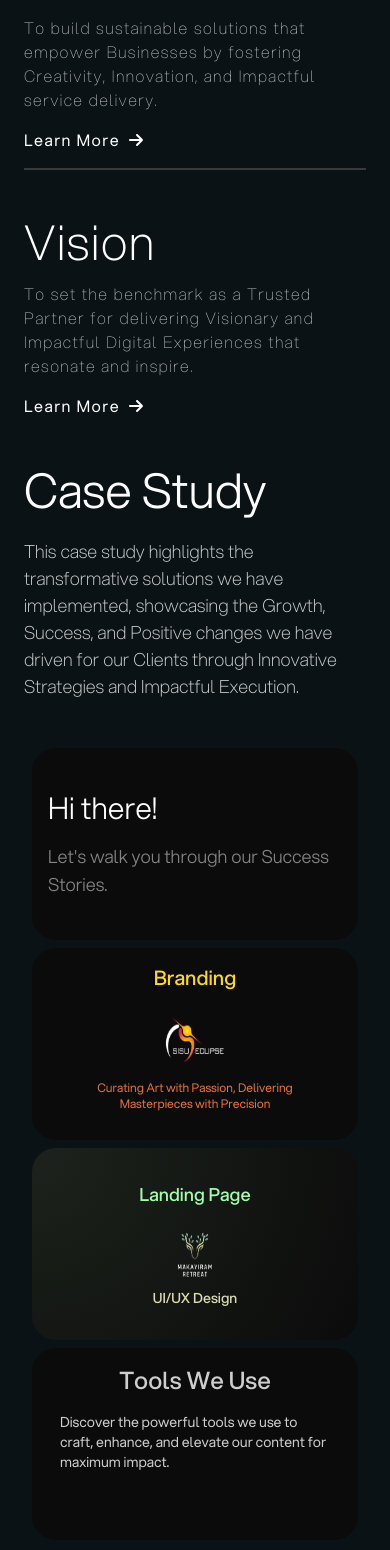
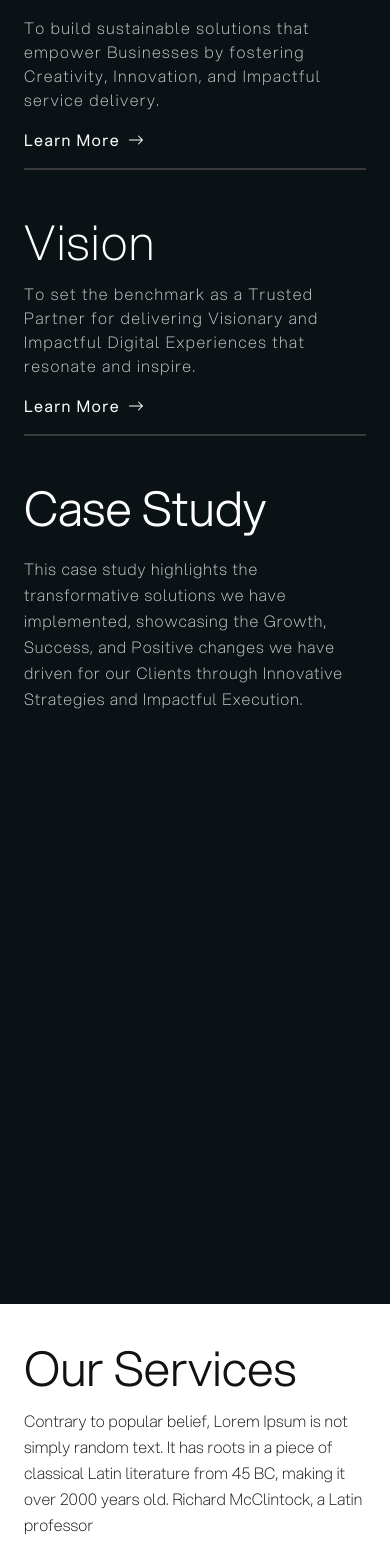
Before and after one commit to IPCSGLOBALHQKOCHI/Technologies-Website, a React (Vite) app: page / in a window 390 px wide. Shown: the part 920-2470 px from the top of the page. Built offline with nearby package versions, Linux system fonts and the light colour scheme; a web font is replaced by a local one.

Commit message:
mobile view upto services completed

```diff
--- a/src/Components/CaseStudy/CaseStudySection.jsx
+++ b/src/Components/CaseStudy/CaseStudySection.jsx
@@ -19,7 +19,7 @@
       className="min-h-screen py-6 lg:py-20 px-6 lg:px-20 text-[#0F191E]"
     >
       <div className="mb-10 flex flex-col lg:flex-row items-start lg:items-center justify-between">
-        <div className="leading-none hidden lg:block ">
+        <div className="leading-none hidden md:block ">
           <h2 className="text-[50px] md:text-[130px] font-200 text-[#FFFFFFCC]">
             Case
           </h2>
@@ -27,70 +27,70 @@
             Study
           </h2>
         </div>
-          <div className="block lg:hidden">
+          <div className="block md:hidden">
             <h2 className="text-[#FFFFFF] text-5xl font-300 mb-4">Case Study</h2>
           </div>
-        <p className="mt-2 lg:mt-0 lg:ml-6 font-200 md:font-300 text-lg md:text-xl max-w-xl text-[#FFFFFFCC] md:tracking-[0.56px] leading-normal">
+        <p className="mt-2 lg:mt-0 lg:ml-6 font-200 md:font-300 text-base sm:text-lg md:text-xl max-w-xl text-[#FFFFFFCC] tracking-[1px] md:tracking-[0.56px] leading-relaxed">
           This case study highlights the transformative solutions we have
           implemented, showcasing the Growth, Success, and Positive changes we
           have driven for our Clients through Innovative Strategies and
           Impactful Execution.
         </p>
       </div>
-      <div className="grid grid-cols-1 sm:grid-cols-2 md:grid-cols-3 lg:grid-cols-4 xl:grid-cols-5 gap-2 p-2 sm:p-4 md:p-6">
+      <div className="md:grid grid-cols-1 md:grid-cols-3 lg:grid-cols-4 xl:grid-cols-5 gap-2 p-2 md:p-6 hidden">
   {/* First Row */}
-        <div className="col-span-1 sm:col-span-2 bg-[#0B0B0B] p-4 sm:p-6 rounded-3xl flex flex-col justify-center h-48 sm:h-64 hover:shadow-[0px_0px_20px_5px_rgba(0,169,255,0.3)]">
-          <h2 className="text-3xl sm:text-5xl text-[#FFFFFF] font-300">
+  <div className="col-span-1 md:col-span-2 bg-[#0B0B0B] p-4 md:p-6 rounded-3xl flex flex-col justify-center h-48 md:h-64 hover:shadow-[0px_0px_20px_5px_rgba(0,169,255,0.3)]">
+    <h2 className="text-3xl md:text-5xl text-[#FFFFFF] font-300">
       Hi there!
     </h2>
-          <p className="text-[#FFFFFF] text-opacity-50 font-300 text-lg sm:text-2xl mt-4 sm:mt-8">
+    <p className="text-[#FFFFFF] text-opacity-50 font-300 text-lg md:text-2xl mt-4 md:mt-8">
       Let's walk you through our Success Stories.
     </p>
   </div>
 
   {/* Second Row */}
-        <div className="p-4 sm:p-6 rounded-3xl flex flex-col h-48 sm:h-64 bg-[#0B0B0B] hover:shadow-[0px_0px_20px_5px_rgba(0,169,255,0.3)]">
-          <h2 className="text-xl sm:text-2xl font-500 text-[#FDDA21] text-center">
+  <div className="p-4 md:p-6 rounded-3xl flex flex-col h-48 md:h-64 bg-[#0B0B0B] hover:shadow-[0px_0px_20px_5px_rgba(0,169,255,0.3)]">
+    <h2 className="text-xl md:text-2xl font-500 text-[#FDDA21] text-center">
       Branding
     </h2>
     <img
       src={sisuLogo}
       alt="sisu logo"
-            className="w-16 h-16 sm:w-24 sm:h-24 mx-auto mt-4"
+      className="w-16 h-16 md:w-24 md:h-24 mx-auto mt-4"
     />
-          <p className="text-xs sm:text-sm text-[#EB7231] font-400 px-3 text-center mt-2">
+    <p className="text-xs md:text-sm text-[#EB7231] font-400 px-3 text-center mt-2">
       Curating Art with Passion, Delivering Masterpieces with Precision
     </p>
   </div>
 
   {/* Third Row */}
-        <div className="h-48 sm:h-64 p-4 sm:p-6 bg-[#0B0B0B] bg-[radial-gradient(circle_at_0%_top,rgba(41,51,39,0.6)_0%,transparent_100%)] hover:shadow-[0px_0px_20px_5px_rgba(0,169,255,0.3)] rounded-3xl flex flex-col justify-center">
-          <h2 className="text-lg sm:text-xl font-500 text-[#A1FFAC] text-center">
+  <div className="h-48 md:h-64 p-4 md:p-6 bg-[#0B0B0B] bg-[radial-gradient(circle_at_0%_top,rgba(41,51,39,0.6)_0%,transparent_100%)] hover:shadow-[0px_0px_20px_5px_rgba(0,169,255,0.3)] rounded-3xl flex flex-col justify-center">
+    <h2 className="text-lg md:text-xl font-500 text-[#A1FFAC] text-center">
       Landing Page
     </h2>
     <img
       src={makayiramLogo}
       alt="makayiram logo"
-            className="w-16 h-16 sm:w-24 sm:h-24 mx-auto mt-4"
+      className="w-16 h-16 md:w-24 md:h-24 mx-auto mt-4"
     />
-          <p className="text-[#DEDCB2] text-center font-500 text-sm sm:text-base">
+    <p className="text-[#DEDCB2] text-center font-500 text-sm md:text-base">
       UI/UX Design
     </p>
   </div>
 
   {/* Fourth Row */}
-        <div className="bg-[#0B0B0B] p-4 rounded-3xl h-48 sm:h-64 hover:shadow-[0px_0px_20px_5px_rgba(0,169,255,0.3)]">
-          <h2 className="text-2xl sm:text-3xl text-center font-500 text-[#FFFFFFCC]">
+  <div className="bg-[#0B0B0B] p-4 rounded-3xl h-48 md:h-64 hover:shadow-[0px_0px_20px_5px_rgba(0,169,255,0.3)]">
+    <h2 className="text-2xl md:text-3xl text-center font-500 text-[#FFFFFFCC]">
       Tools We Use
     </h2>
-          <p className="font-400 text-sm sm:text-base text-[#FFFFFFCC] pt-4 sm:pt-6 px-3">
+    <p className="font-400 text-sm md:text-base text-[#FFFFFFCC] pt-4 md:pt-6 px-3">
       Discover the powerful tools we use to craft, enhance, and elevate
       our content for maximum impact.
     </p>
   </div>
 
   {/* Fifth Row */}
-        <div className="rounded-3xl h-40 sm:h-60 p-1 flex items-center justify-center">
+  <div className="rounded-3xl h-40 md:h-60 p-1 flex items-center justify-center">
     <img
       src={image1}
       alt="bentoimage"
@@ -99,45 +99,45 @@
   </div>
 
   {/* Sixth Row */}
-        <div className="bg-[#0B0B0B] col-span-1 sm:col-span-2 mr-0 sm:mr-[2%] p-4 sm:p-6 pt-2 rounded-3xl flex flex-col space-x-4 h-40 sm:h-60 hover:shadow-[0px_0px_20px_5px_rgba(0,169,255,0.3)]">
+  <div className="bg-[#0B0B0B] col-span-1 md:col-span-2 mr-0 md:mr-[2%] p-4 md:p-6 pt-2 rounded-3xl flex flex-col space-x-4 h-40 md:h-60 hover:shadow-[0px_0px_20px_5px_rgba(0,169,255,0.3)]">
     <div className="flex justify-between w-full">
       <div className="max-w-[50%]">
-              <p className="text-[#9999FF] text-[10px] sm:text-[12px]">
+        <p className="text-[#9999FF] text-[10px] md:text-[12px]">
           Before (Feb 2024)
         </p>
-              <p className="text-[#FFFFFF] text-[8px] sm:text-[10px]">
+        <p className="text-[#FFFFFF] text-[8px] md:text-[10px]">
           Zero Organic reach, no Google Ranking!
         </p>
       </div>
       <div className="max-w-[50%] text-left">
-              <p className="text-[#B659FF] text-[10px] sm:text-[12px]">
+        <p className="text-[#B659FF] text-[10px] md:text-[12px]">
           After (Nov 2024)
         </p>
-              <p className="text-[#FFFFFF] text-[8px] sm:text-[10px]">
+        <p className="text-[#FFFFFF] text-[8px] md:text-[10px]">
           In 8 months, Organic reach multiplied and keyword rankings to
           the Top 10.
         </p>
       </div>
     </div>
-          <div className="flex items-center justify-center space-x-2 sm:space-x-4 mt-4">
+    <div className="flex items-center justify-center space-x-2 md:space-x-4 mt-4">
       <img
         src={lowGraph}
         alt="Low Graph"
-              className="w-12 sm:w-20 h-auto object-contain"
+        className="w-12 md:w-20 h-auto object-contain"
       />
-            <div className="border border-[#B659FF] rounded-full px-4 sm:px-6 py-1 sm:py-2 flex items-center justify-center">
-              <h2 className="text-[#FFFFFF] font-medium text-xs sm:text-sm">
+      <div className="border border-[#B659FF] rounded-full px-4 md:px-6 py-1 md:py-2 flex items-center justify-center">
+        <h2 className="text-[#FFFFFF] font-medium text-xs md:text-sm">
           MAKAYIRAM
         </h2>
       </div>
       <img
         src={highGraph}
         alt="High Graph"
-              className="w-12 sm:w-20 h-auto object-contain"
+        className="w-12 md:w-20 h-auto object-contain"
       />
     </div>
-          <div className="flex justify-between text-[8px] sm:text-[10px] text-start mt-1">
-            <div className=" hidden xl:block">
+    <div className="flex justify-between text-[8px] md:text-[10px] text-start mt-1">
+      <div className="hidden xl:block">
         <p className="text-[#FFFFFF]">
           Total Clicks: <span className="text-[#9999FF]">52</span>
         </p>
@@ -145,7 +145,7 @@
           Impressions: <span className="text-[#9999FF]">801</span>
         </p>
       </div>
-            <div className=" hidden xl:block">
+      <div className="hidden xl:block">
         <p className="text-[#FFFFFF]">
           Total Clicks: <span className="text-[#B659FF]">526</span>
         </p>
@@ -157,68 +157,68 @@
   </div>
 
   {/* Seventh Row */}
-        <div className="bg-[#0B0B0B] col-span-1 -ml-0 sm:-ml-[2%] p-4 sm:p-6 pt-6 sm:pt-10 rounded-3xl flex flex-col h-40 sm:h-60 hover:shadow-[0px_0px_20px_5px_rgba(0,169,255,0.3)]">
-          <h2 className="text-lg sm:text-xl font-400 text-[#FFF]">
+  <div className="bg-[#0B0B0B] col-span-1 -ml-0 md:-ml-[2%] p-4 md:p-6 pt-6 md:pt-10 rounded-3xl flex flex-col h-40 md:h-60 hover:shadow-[0px_0px_20px_5px_rgba(0,169,255,0.3)]">
+    <h2 className="text-lg md:text-xl font-400 text-[#FFF]">
       Client:{" "}
-            <span className="text-lg sm:text-xl text-[#FFFFFF] font-500">
+      <span className="text-lg md:text-xl text-[#FFFFFF] font-500">
         MAKAYIRAM
       </span>
     </h2>
-          <p className="text-lg sm:text-xl font-400 text-[#FFFFFF] pt-2 text-opacity-50">
+    <p className="text-lg md:text-xl font-400 text-[#FFFFFF] pt-2 text-opacity-50">
       From zero organic reach to Top 10 Google rankings in just 8 months!
     </p>
   </div>
 
   {/* Eighth Row */}
-        <div className="flex flex-col h-40 sm:h-52 space-y-2 sm:space-y-4">
-          <div className="flex flex-row space-x-2 sm:space-x-4 px-4 sm:px-6 pt-4 sm:pt-8 justify-center">
-            <div className="bg-[#000000] text-[#FFFFFFFF] text-xl sm:text-2xl font-700 w-8 h-8 sm:w-12 sm:h-12 rounded-xl flex items-center justify-center border-[#00005B] border shadow-[0_0_1px_#9999FF,inset_0_0_1px_#9999FF,0_0_2px_#00005B,0_0_5px_#00005B,0_0_15px_#9999FF]">
+  <div className="flex flex-col h-40 md:h-52 space-y-2 md:space-y-4">
+    <div className="flex flex-row space-x-2 md:space-x-4 px-4 md:px-6 pt-4 md:pt-8 justify-center">
+      <div className="bg-[#000000] text-[#FFFFFFFF] text-xl md:text-2xl font-700 w-8 h-8 md:w-12 md:h-12 rounded-xl flex items-center justify-center border-[#00005B] border shadow-[0_0_1px_#9999FF,inset_0_0_1px_#9999FF,0_0_2px_#00005B,0_0_5px_#00005B,0_0_15px_#9999FF]">
         Pr
       </div>
-            <div className="bg-[#000000] text-[#FFFFFFFF] text-xl sm:text-2xl font-700 w-8 h-8 sm:w-12 sm:h-12 rounded-xl flex items-center justify-center border-[#022957] border shadow-[0_0_1px_#00A9FF,inset_0_0_1px_#00A9FF,0_0_3px_#022957,0_0_6px_#022957,0_0_15px_#00A9FF]">
+      <div className="bg-[#000000] text-[#FFFFFFFF] text-xl md:text-2xl font-700 w-8 h-8 md:w-12 md:h-12 rounded-xl flex items-center justify-center border-[#022957] border shadow-[0_0_1px_#00A9FF,inset_0_0_1px_#00A9FF,0_0_3px_#022957,0_0_6px_#022957,0_0_15px_#00A9FF]">
         Ps
       </div>
-            <div className="bg-[#000000] text-[#FFFFFFFF] text-xl sm:text-2xl font-700 w-8 h-8 sm:w-12 sm:h-12 rounded-xl flex items-center justify-center border-[#390000] border shadow-[0_0_1px_#FF9A00,inset_0_0_1px_#FF9A00,0_0_3px_#390000,0_0_6px_#390000,0_0_15px_#FF9A00]">
+      <div className="bg-[#000000] text-[#FFFFFFFF] text-xl md:text-2xl font-700 w-8 h-8 md:w-12 md:h-12 rounded-xl flex items-center justify-center border-[#390000] border shadow-[0_0_1px_#FF9A00,inset_0_0_1px_#FF9A00,0_0_3px_#390000,0_0_6px_#390000,0_0_15px_#FF9A00]">
         Ai
       </div>
     </div>
-          <div className="flex flex-row space-x-2 sm:space-x-4 px-4 sm:px-6 pt-2 sm:pt-6">
-            <div className="w-8 h-8 sm:w-12 sm:h-12 bg-[#000000] text-[#FFFFFFFF] rounded-xl flex items-center justify-center border-[#fa3c3c] border shadow-[0_0_2px_#00CF7F,inset_0_0_2px_#00CF7F,0_0_4px_#FF0000,0_0_8px_#FF0000,0_0_15px_#00CF7F]">
+    <div className="flex flex-row space-x-2 md:space-x-4 px-4 md:px-6 pt-2 md:pt-6">
+      <div className="w-8 h-8 md:w-12 md:h-12 bg-[#000000] text-[#FFFFFFFF] rounded-xl flex items-center justify-center border-[#fa3c3c] border shadow-[0_0_2px_#00CF7F,inset_0_0_2px_#00CF7F,0_0_4px_#FF0000,0_0_8px_#FF0000,0_0_15px_#00CF7F]">
         <img
           src={figmaLogo}
           alt="figma"
-                className="w-5 h-5 sm:w-7 sm:h-7"
+          className="w-5 h-5 md:w-7 md:h-7"
         />
       </div>
-            <div className="w-8 h-8 sm:w-12 sm:h-12 bg-[#000000] rounded-xl flex items-center justify-center border-[#F6FF00] border shadow-[0_0_2px_#555803,inset_0_0_2px_#555803,0_0_4px_#F6FF00,0_0_8px_#F6FF00,0_0_15px_#555803]">
-              <img src={jsLogo} alt="js" className="w-5 h-5 sm:w-7 sm:h-7" />
+      <div className="w-8 h-8 md:w-12 md:h-12 bg-[#000000] rounded-xl flex items-center justify-center border-[#F6FF00] border shadow-[0_0_2px_#555803,inset_0_0_2px_#555803,0_0_4px_#F6FF00,0_0_8px_#F6FF00,0_0_15px_#555803]">
+        <img src={jsLogo} alt="js" className="w-5 h-5 md:w-7 md:h-7" />
       </div>
-            <div className="w-8 h-8 sm:w-12 sm:h-12 bg-[#000000] rounded-xl flex items-center justify-center border-[#57C4DD] border shadow-[0_0_2px_#034155,inset_0_0_2px_#034155,0_0_4px_#57C4DD,0_0_8px_#57C4DD,0_0_15px_#034155]">
+      <div className="w-8 h-8 md:w-12 md:h-12 bg-[#000000] rounded-xl flex items-center justify-center border-[#57C4DD] border shadow-[0_0_2px_#034155,inset_0_0_2px_#034155,0_0_4px_#57C4DD,0_0_8px_#57C4DD,0_0_15px_#034155]">
         <img
           src={reactLogo}
           alt="react"
-                className="w-5 h-5 sm:w-7 sm:h-7"
+          className="w-5 h-5 md:w-7 md:h-7"
         />
       </div>
     </div>
   </div>
 
   {/* Ninth Row */}
-        <div className="col-span-1 sm:col-span-2 bg-[#0B0B0B] p-4 sm:p-6 rounded-3xl h-48 sm:h-60 hover:shadow-[0px_0px_20px_5px_rgba(0,169,255,0.3)]">
-          <div className="border-[1px] border-[#B659FF] rounded-full text-center justify-center mx-4 sm:mx-8">
-            <h2 className="text-2xl sm:text-3xl font-200 text-center py-2 sm:py-3 text-[#FFFFFF]">
+  <div className="col-span-1 md:col-span-2 bg-[#0B0B0B] p-4 md:p-6 rounded-3xl h-48 md:h-60 hover:shadow-[0px_0px_20px_5px_rgba(0,169,255,0.3)]">
+    <div className="border-[1px] border-[#B659FF] rounded-full text-center justify-center mx-4 md:mx-8">
+      <h2 className="text-2xl md:text-3xl font-200 text-center py-2 md:py-3 text-[#FFFFFF]">
         16-Year Legacy
       </h2>
     </div>
-          <p className="text-lg sm:text-2xl text-center pt-4 sm:pt-6 text-[#FFFFFFB2]">
+    <p className="text-lg md:text-2xl text-center pt-4 md:pt-6 text-[#FFFFFFB2]">
       We’re part of a 16-Year Legacy and that’s our Strength.
     </p>
   </div>
 
   {/* Tenth Row */}
-        <div className="bg-[#0B0B0B] col-span-1 -mr-0 sm:-mr-[25%] text-white p-2 sm:p-4 rounded-3xl flex flex-col hover:shadow-[0px_0px_20px_5px_rgba(0,169,255,0.3)]">
+  <div className="bg-[#0B0B0B] col-span-1 -mr-0 md:-mr-[25%] text-white p-2 md:p-4 rounded-3xl flex flex-col hover:shadow-[0px_0px_20px_5px_rgba(0,169,255,0.3)]">
     <h2
-            className="text-3xl sm:text-5xl font-600 text-start"
+      className="text-3xl md:text-5xl font-600 text-start"
       style={{
         background: "linear-gradient(90deg, #58A2FD 0%, #063C80 100%)",
         WebkitBackgroundClip: "text",
@@ -235,13 +235,13 @@
   </div>
 
   {/* Eleventh Row */}
-        <div className="bg-[#0B0B0B] col-span-1 ml-0 sm:ml-[25%] p-4 sm:p-6 rounded-3xl flex flex-col justify-center hover:shadow-[0px_0px_20px_5px_rgba(0,169,255,0.3)]">
+  <div className="bg-[#0B0B0B] col-span-1 ml-0 md:ml-[25%] p-4 md:p-6 rounded-3xl flex flex-col justify-center hover:shadow-[0px_0px_20px_5px_rgba(0,169,255,0.3)]">
     <img src={globalLogo} alt="global logo" className="w-full h-auto" />
   </div>
 
   {/* Twelfth Row */}
   <div className="rounded-3xl flex flex-col justify-center ">
-          <img src={image2} alt="image 2" className="w-full  h-40 sm:h-60" />
+    <img src={image2} alt="image 2" className="w-full h-40 md:h-60" />
   </div>
 </div>
     </section>
--- a/src/Components/Header.jsx
+++ b/src/Components/Header.jsx
@@ -157,7 +157,7 @@
                         {category.subItems.map((service, i) => (
                           <li
                             key={i}
-                            className="text-[#FFFFFFCC] font-100 text-lg tracking-normal relative hover:no-underline"
+                            className="text-[#FFFFFFCC] font-100 text-lg tracking-wide relative hover:no-underline"
                           >
                             <span className="relative inline-block before:content-[''] before:absolute before:left-0 before:bottom-0 before:w-0 before:h-[1px] before:bg-white before:transition-all before:duration-300 hover:before:w-full">
                               <a href={service.link}>{service.name}</a>
@@ -252,7 +252,7 @@
                 </li>
                 <li>
                   <a href="/social-branding" className="block py-1">
-                    Digital Marketing
+                    Social Branding
                   </a>
                 </li>
                 <li>
--- a/src/Components/Mission.jsx
+++ b/src/Components/Mission.jsx
@@ -1,5 +1,5 @@
 import React, { forwardRef, useEffect } from "react";
-import { FaArrowRight } from "react-icons/fa6";
+import { BsArrowRight } from "react-icons/bs";
 import AOS from "aos";
 import "aos/dist/aos.css";
 
@@ -33,16 +33,16 @@
         <h1 className="text-5xl sm:text-6xl md:text-7xl font-200 leading-none mb-5">
           Mission
         </h1>
-        <p className="max-w-xl leading-normal font-100 text-base sm:text-lg text-left text-[#FFFFFFCC]">
+        <p className="max-w-xl leading-normal font-200 text-base sm:text-lg text-left text-[#FFFFFFCC]">
           To build sustainable solutions that empower Businesses by fostering
           Creativity, Innovation, and Impactful service delivery.
         </p>
         <a
-          href="/your-link"
+          href="#"
           className="flex items-center space-x-2 text-[#FFFFFF] mt-4"
         >
           <span>Learn More</span>
-          <FaArrowRight className="w-4 h-4" />
+          <BsArrowRight className="w-4 h-4" />
         </a>
         <div className="border-b-[2px] border-[#3A3A3A] mx-0 sm:mx-6 mt-4"></div>
       </div>
--- a/src/Components/Vision.jsx
+++ b/src/Components/Vision.jsx
@@ -1,5 +1,5 @@
 import React, { forwardRef, useEffect } from "react";
-import { FaArrowRight } from "react-icons/fa6";
+import { BsArrowRight } from "react-icons/bs";
 import AOS from "aos";
 import "aos/dist/aos.css";
 
@@ -21,7 +21,7 @@
         <p
           data-aos="fade-up"
           data-aos-delay="500"
-          className="max-w-2xl leading-relaxed font-300 text-xl text-left text-[#FFFFFFCC] tracking-wide"
+          className="max-w-2xl leading-relaxed ml-10 font-300 text-xl text-left text-[#FFFFFFCC] tracking-wide"
         >
           To set the benchmark as a Trusted Partner for delivering Visionary and
           Impactful Digital Experiences that resonate and inspire.
@@ -33,7 +33,7 @@
         <h1 className="text-5xl sm:text-6xl md:text-7xl font-200 leading-none mb-4">
           Vision
         </h1>
-        <p className="max-w-xl leading-normal font-100 text-base sm:text-lg text-left text-[#FFFFFFCC]">
+        <p className="max-w-xl leading-normal font-200 text-base sm:text-lg text-left text-[#FFFFFFCC]">
           To set the benchmark as a Trusted Partner for delivering Visionary and
           Impactful Digital Experiences that resonate and inspire.
         </p>
@@ -42,8 +42,9 @@
           className="flex items-center space-x-2 text-[#FFFFFF] mt-4"
         >
           <span>Learn More</span>
-          <FaArrowRight className="w-4 h-4" />
+          <BsArrowRight className="w-4 h-4" />
         </a>
+        <div className="border-b-[2px] border-[#3A3A3A] mx-0 sm:mx-6 mt-4"></div>
       </div>
     </div>
   );
--- a/src/Pages/Home.jsx
+++ b/src/Pages/Home.jsx
@@ -18,7 +18,7 @@
   // Update isMobile state on window resize
   useEffect(() => {
     const handleResize = () => {
-      setIsMobile(window.innerWidth <= 768);
+      setIsMobile(window.innerWidth <= 850);
     };
 
     window.addEventListener("resize", handleResize);
--- a/src/Pages/Services.jsx
+++ b/src/Pages/Services.jsx
@@ -4,9 +4,9 @@
 const Services = () => {
   return (
     <>
-    <section id="services" className="min-h-screen w-full py-10 sm:py-20 px-6 sm:px-12 lg:px-20">
+    <section id="services" className="min-h-screen w-full py-10 sm:py-20 px-6 sm:px-12 lg:px-20 bg-[#FFFFFF] md:bg-customBg">
       <div className="mb-8 sm:mb-10 flex flex-col lg:flex-row items-start lg:items-center justify-between">
-        <div className="leading-none">
+        <div className="leading-none hidden md:block">
           <h2 className="text-[50px] sm:text-[80px] lg:text-[130px] font-200 text-[#FFFFFFCC]">
             Our
           </h2>
@@ -14,7 +14,10 @@
             Services
           </h2>
         </div>
-        <p className="mt-4 sm:mt-6 lg:mt-0 lg:ml-20 text-base sm:text-lg lg:text-xl font-200 max-w-md sm:max-w-xl text-[#FFFFFFCC] tracking-[0.15px] leading-relaxed sm:leading-normal">
+        <div className="block md:hidden">
+          <h2 className="text-5xl font-300 text-[#121212]">Our Services</h2>
+        </div>
+        <p className="mt-4 sm:mt-6 lg:mt-0 lg:ml-20 text-base sm:text-lg lg:text-xl font-200 max-w-md sm:max-w-xl text-[#121212] md:text-[#FFFFFFCC] tracking-[0.15px] leading-relaxed sm:leading-normal">
           Contrary to popular belief, Lorem Ipsum is not simply random text. It
           has roots in a piece of classical Latin literature from 45 BC, making
           it over 2000 years old. Richard McClintock, a Latin professor
```
Also changed, not shown: src/Components/Services/ServicesSections.jsx (+31 -19 lines). Lines whose indentation alone changed are shown as unchanged.
